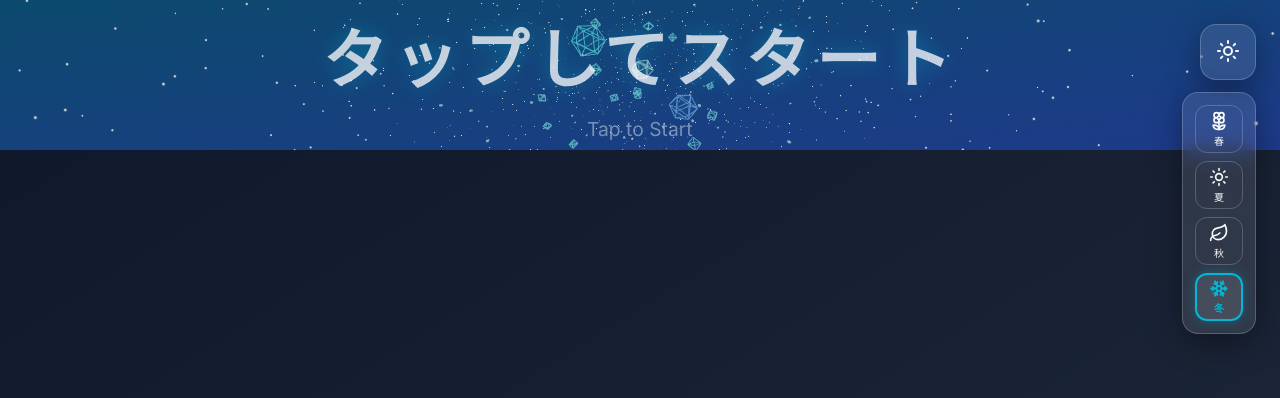
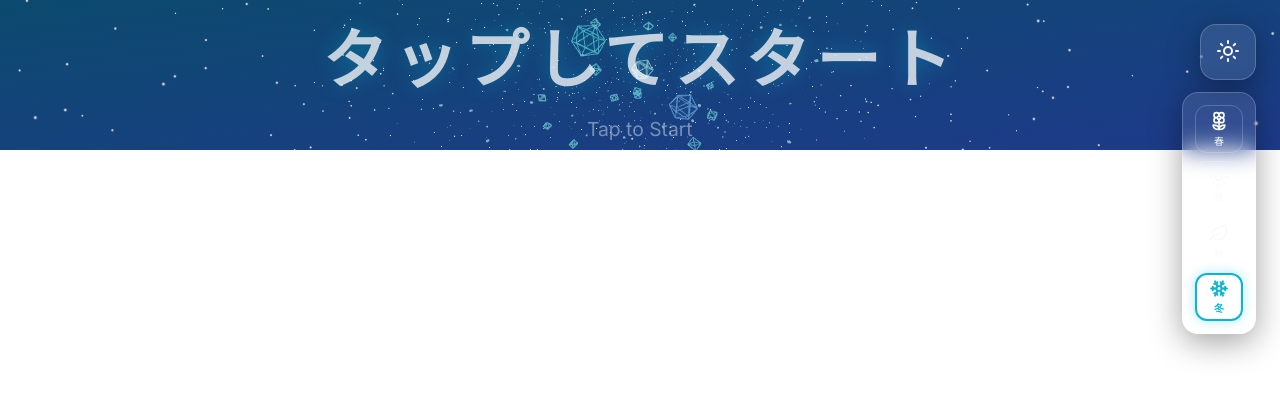
Before and after one commit to hazamayurinoki999/waseaca-employee-portal, a React (Vite) app: page / in a window 1280 px wide. Shown: the top 398 px of the page. Built offline with nearby package versions, Linux system fonts and the light colour scheme.

Commit message:
Remove body background overlay

```diff
--- a/src/index.css
+++ b/src/index.css
@@ -73,7 +73,7 @@
 
 body {
   font-family: var(--font-main);
-  background: linear-gradient(to bottom right, var(--bg-gradient-from), var(--bg-gradient-to));
+  background: transparent;
   color: var(--color-text);
   overflow-y: auto;
   /* Enable vertical scrolling */
```
